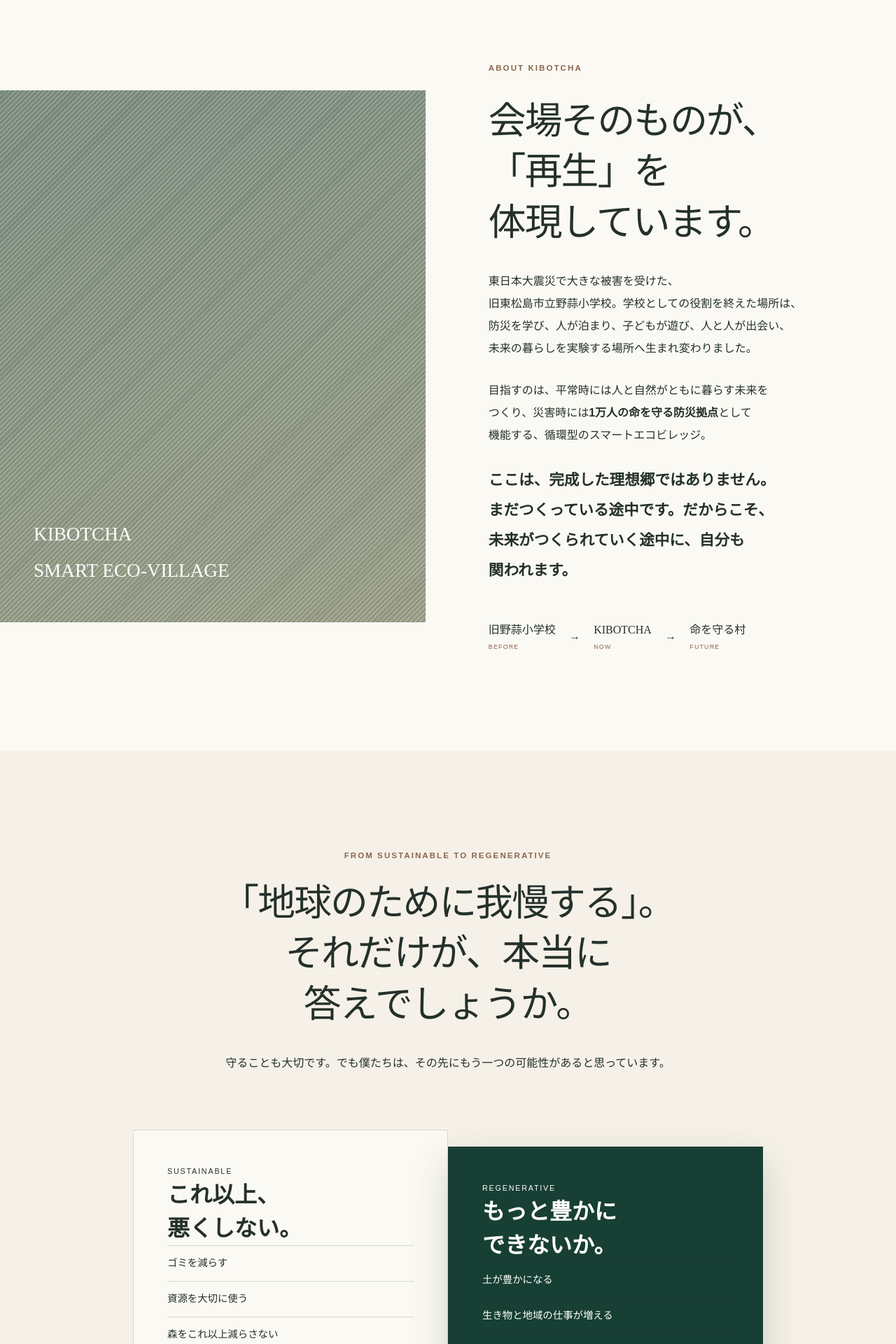
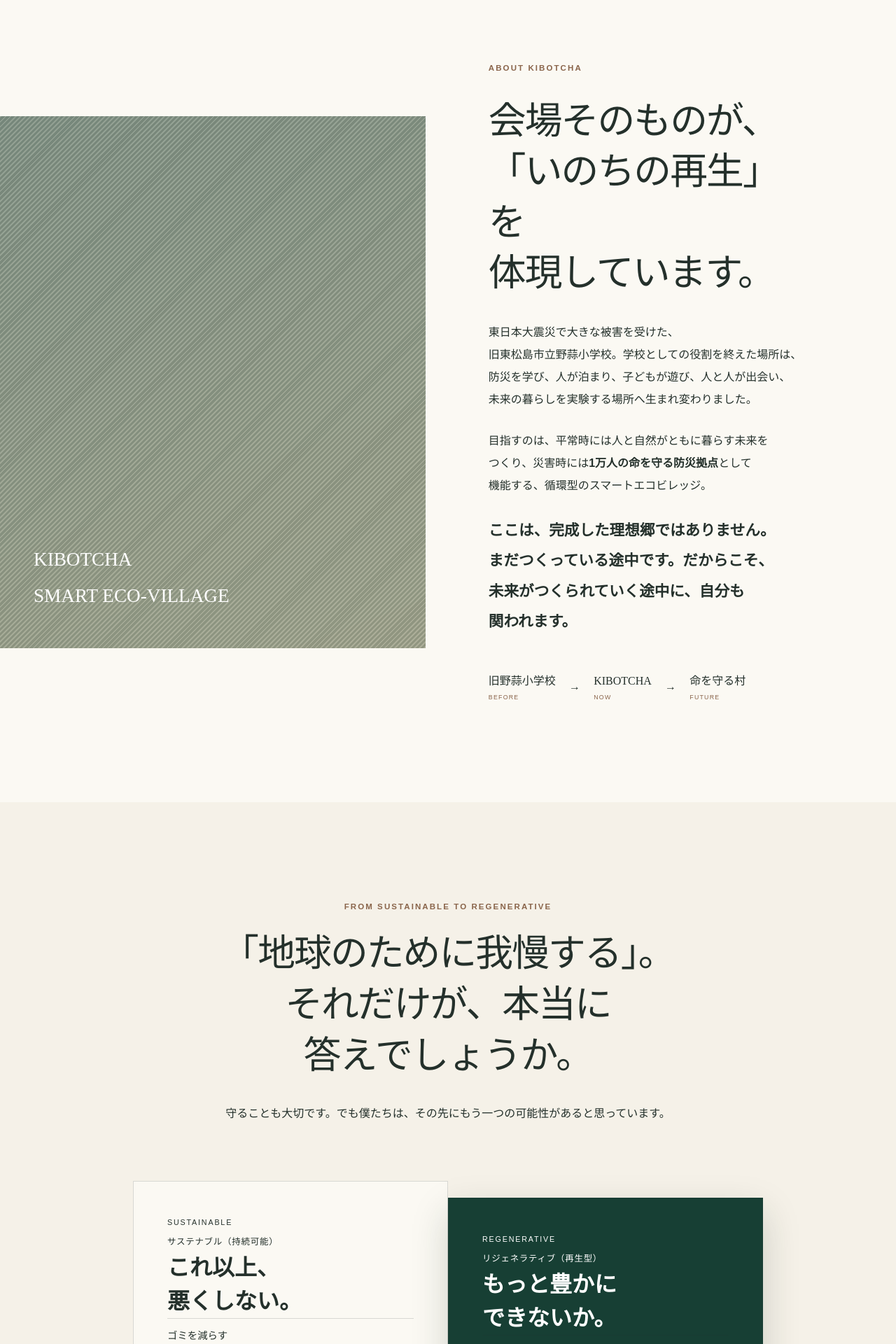
Before and after one commit to mimykirakira-cloud/japan-regen-summit-2026, a Next.js app: page / in a window 1280 px wide. Shown: the part 4940-6860 px from the top of the page at 70% size. Built offline with nearby package versions, Linux system fonts and the light colour scheme.

Commit message:
Clarify regenerative copy in Japanese

```diff
--- a/components/SummitPage.tsx
+++ b/components/SummitPage.tsx
@@ -24,9 +24,9 @@ export function SummitPage() {
 
     <section className="aid section-pad"><div className="section-grid"><div><Eyebrow>CIRCULATION</Eyebrow><h2>「助け合う」は、<br/>もう始まっています。</h2></div><div className="prose"><p>東日本大震災で、多くの支援を受けた東松島から、今度は困っている誰かのもとへ向かう。受け取ったものを、次の誰かへ渡していく。</p><p className="emphasis">人と人の間にも、再生する循環はつくれる。</p><p>助けてもらった人が、いつか誰かを助ける人になる。出会った人が、次の人をつなぐ。ひとつの地域で生まれた知恵が、別の地域の命を守る。</p></div></div></section>
 
-    <section className="kibotcha section-pad" id="kibotcha"><div className="kibotcha-visual" aria-label="KIBOTCHA会場写真の差し替え領域"><span>KIBOTCHA<br/>SMART ECO-VILLAGE</span></div><div className="kibotcha-copy"><Eyebrow>ABOUT KIBOTCHA</Eyebrow><h2>会場そのものが、<br/>「再生」を体現しています。</h2><p>東日本大震災で大きな被害を受けた、旧東松島市立野蒜小学校。学校としての役割を終えた場所は、防災を学び、人が泊まり、子どもが遊び、人と人が出会い、未来の暮らしを実験する場所へ生まれ変わりました。</p><p>目指すのは、平常時には人と自然がともに暮らす未来をつくり、災害時には<strong>1万人の命を守る防災拠点</strong>として機能する、循環型のスマートエコビレッジ。</p><p className="emphasis">ここは、完成した理想郷ではありません。まだつくっている途中です。だからこそ、未来がつくられていく途中に、自分も関われます。</p><div className="mini-flow"><span>旧野蒜小学校<small>BEFORE</small></span><i>→</i><span>KIBOTCHA<small>NOW</small></span><i>→</i><span>命を守る村<small>FUTURE</small></span></div></div></section>
+    <section className="kibotcha section-pad" id="kibotcha"><div className="kibotcha-visual" aria-label="KIBOTCHA会場写真の差し替え領域"><span>KIBOTCHA<br/>SMART ECO-VILLAGE</span></div><div className="kibotcha-copy"><Eyebrow>ABOUT KIBOTCHA</Eyebrow><h2>会場そのものが、<br/>「いのちの再生」を体現しています。</h2><p>東日本大震災で大きな被害を受けた、旧東松島市立野蒜小学校。学校としての役割を終えた場所は、防災を学び、人が泊まり、子どもが遊び、人と人が出会い、未来の暮らしを実験する場所へ生まれ変わりました。</p><p>目指すのは、平常時には人と自然がともに暮らす未来をつくり、災害時には<strong>1万人の命を守る防災拠点</strong>として機能する、循環型のスマートエコビレッジ。</p><p className="emphasis">ここは、完成した理想郷ではありません。まだつくっている途中です。だからこそ、未来がつくられていく途中に、自分も関われます。</p><div className="mini-flow"><span>旧野蒜小学校<small>BEFORE</small></span><i>→</i><span>KIBOTCHA<small>NOW</small></span><i>→</i><span>命を守る村<small>FUTURE</small></span></div></div></section>
 
-    <section className="comparison section-pad"><div className="narrow center"><Eyebrow>FROM SUSTAINABLE TO REGENERATIVE</Eyebrow><h2>「地球のために我慢する」。<br/>それだけが、本当に答えでしょうか。</h2><p>守ることも大切です。でも僕たちは、その先にもう一つの可能性があると思っています。</p></div><div className="compare-cards"><article><p>SUSTAINABLE</p><h3>これ以上、<br/>悪くしない。</h3><ul><li>ゴミを減らす</li><li>資源を大切に使う</li><li>森をこれ以上減らさない</li></ul></article><article className="regen-card"><p>REGENERATIVE</p><h3>もっと豊かに<br/>できないか。</h3><ul><li>土が豊かになる</li><li>生き物と地域の仕事が増える</li><li>新しい循環を生み出す</li></ul></article></div><div className="narrow prose"><p>どちらかが正しくて、どちらかが間違っているわけではありません。サステナブルという大切な考え方が広がってきたからこそ、その先へ進みたい。</p><blockquote>もし、人間が地球にいることそのものが、「プラス」になるとしたら。</blockquote><p>人が食べることで土が豊かになる。働くことで地域が元気になる。学ぶことで次の世代の選択肢が増える。出会うことで新しいプロジェクトが始まり、つながることで、もしもの時に支え合えるようになる。</p></div></section>
+    <section className="comparison section-pad"><div className="narrow center"><Eyebrow>FROM SUSTAINABLE TO REGENERATIVE</Eyebrow><h2>「地球のために我慢する」。<br/>それだけが、本当に答えでしょうか。</h2><p>守ることも大切です。でも僕たちは、その先にもう一つの可能性があると思っています。</p></div><div className="compare-cards"><article><p>SUSTAINABLE<span>サステナブル（持続可能）</span></p><h3>これ以上、<br/>悪くしない。</h3><ul><li>ゴミを減らす</li><li>資源を大切に使う</li><li>森をこれ以上減らさない</li></ul></article><article className="regen-card"><p>REGENERATIVE<span>リジェネラティブ（再生型）</span></p><h3>もっと豊かに<br/>できないか。</h3><ul><li>土が豊かになる</li><li>生き物と地域の仕事が増える</li><li>新しい循環を生み出す</li></ul></article></div><div className="narrow prose"><p>どちらかが正しくて、どちらかが間違っているわけではありません。サステナブルという大切な考え方が広がってきたからこそ、その先へ進みたい。</p><blockquote>もし、人間が地球にいることそのものが、「プラス」になるとしたら。</blockquote><p>人が食べることで土が豊かになる。働くことで地域が元気になる。学ぶことで次の世代の選択肢が増える。出会うことで新しいプロジェクトが始まり、つながることで、もしもの時に支え合えるようになる。</p></div></section>
 
     <section className="experience section-pad" id="experience"><div className="section-heading"><div><Eyebrow>EXPERIENCE</Eyebrow><h2>9月26日。<br/>ここでしかできない体験。</h2></div><p>セッションだけが、サミットではありません。食べる時間も、歩く時間も、土に触れる時間も、夜に語る時間も。</p></div><div className="experience-grid">{experiences.map(([tag,title,text],i)=><article key={title}><span className="card-number">0{i+1}</span>{i === 1 ? <div className="experience-media"><video autoPlay muted loop playsInline preload="metadata" aria-hidden="true"><source src="/videos/experience-dialogue.mp4" type="video/mp4" /></video></div> : <div className={`photo-placeholder photo-${i+1}`}><small>IMAGE / VIDEO</small></div>}<p className="eyebrow">{tag}</p><h3>{title}</h3><p>{text}</p></article>)}</div><div className="mid-cta"><p>画面越しではなく、この場所の空気に触れてほしい。</p><Cta/></div></section>
 
```
Also changed, not shown: app/globals.css.
